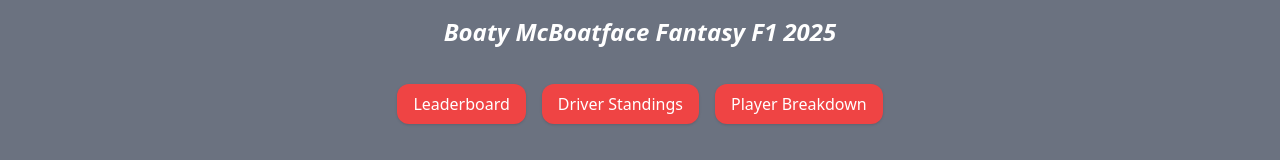
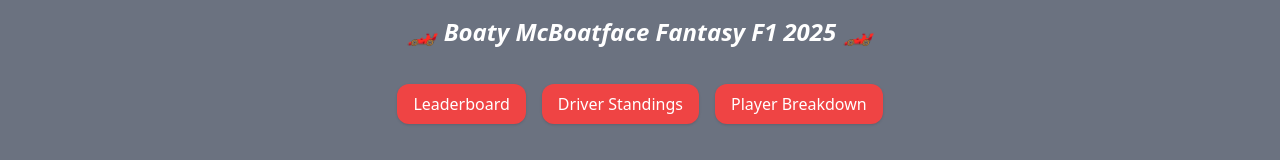
Before and after one commit to ascchung/f1fantasy, a React (Create React App) app: page /#/ in a window 1280 px wide. Shown: the top 160 px of the page. Built offline with nearby package versions, Linux system fonts and the light colour scheme.

Commit message:
title emoji

```diff
--- a/src/App.js
+++ b/src/App.js
@@ -12,7 +12,7 @@ export default function App() {
         <div className="bg-gray-500 p-4">
           <div className="flex items-end justify-center space-x-4 ">
             <h1 className="text-2xl text-white font-bold mb-4 italic">
-              Boaty McBoatface Fantasy F1 2025
+            🏎️ Boaty McBoatface Fantasy F1 2025 🏎️
             </h1>
           </div>
           <div className="flex gap-4 p-5 justify-center">
```
